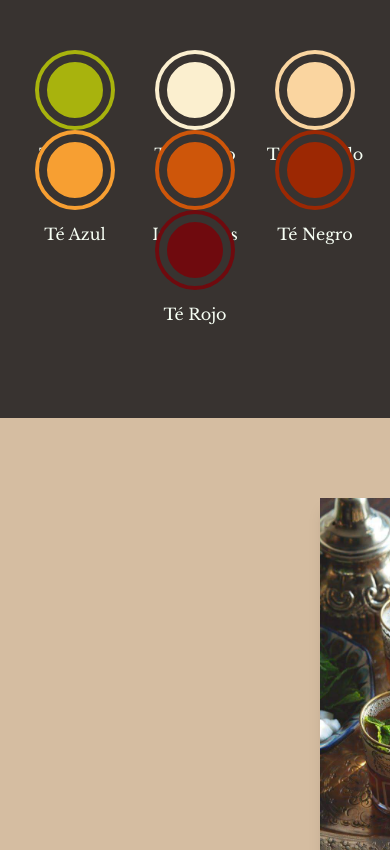
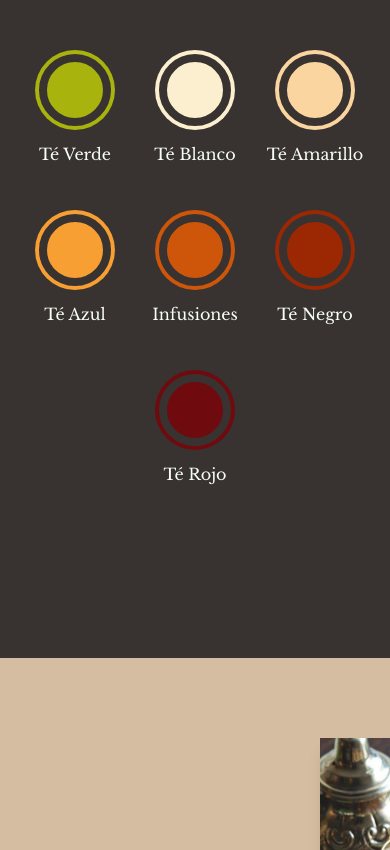
Before and after one commit to CrisCorreaS/TomaTe-homepage, a React (Vite) app: page / in a window 390 px wide. Shown: the part 2020-2870 px from the top of the page. Built offline with nearby package versions, Linux system fonts and the light colour scheme; a web font is replaced by a local one.

Commit message:
update responsive

```diff
--- a/src/components/circleButton.jsx
+++ b/src/components/circleButton.jsx
@@ -6,7 +6,7 @@ const CircleButton = ({
   borderColor = "text-bg-dark",
 }) => {
   return (
-    <a src="/" target="_blank" rel="noreferrer" className="mx-5">
+    <a src="/" target="_blank" rel="noreferrer" className="mx-5 mb-20 sm:mb-0">
       <button
         onClick={onClick}
         className={` relative flex flex-col items-center justify-center w-20 h-20 ${colorCircunferencia} rounded-full focus:outline-none`}
```
